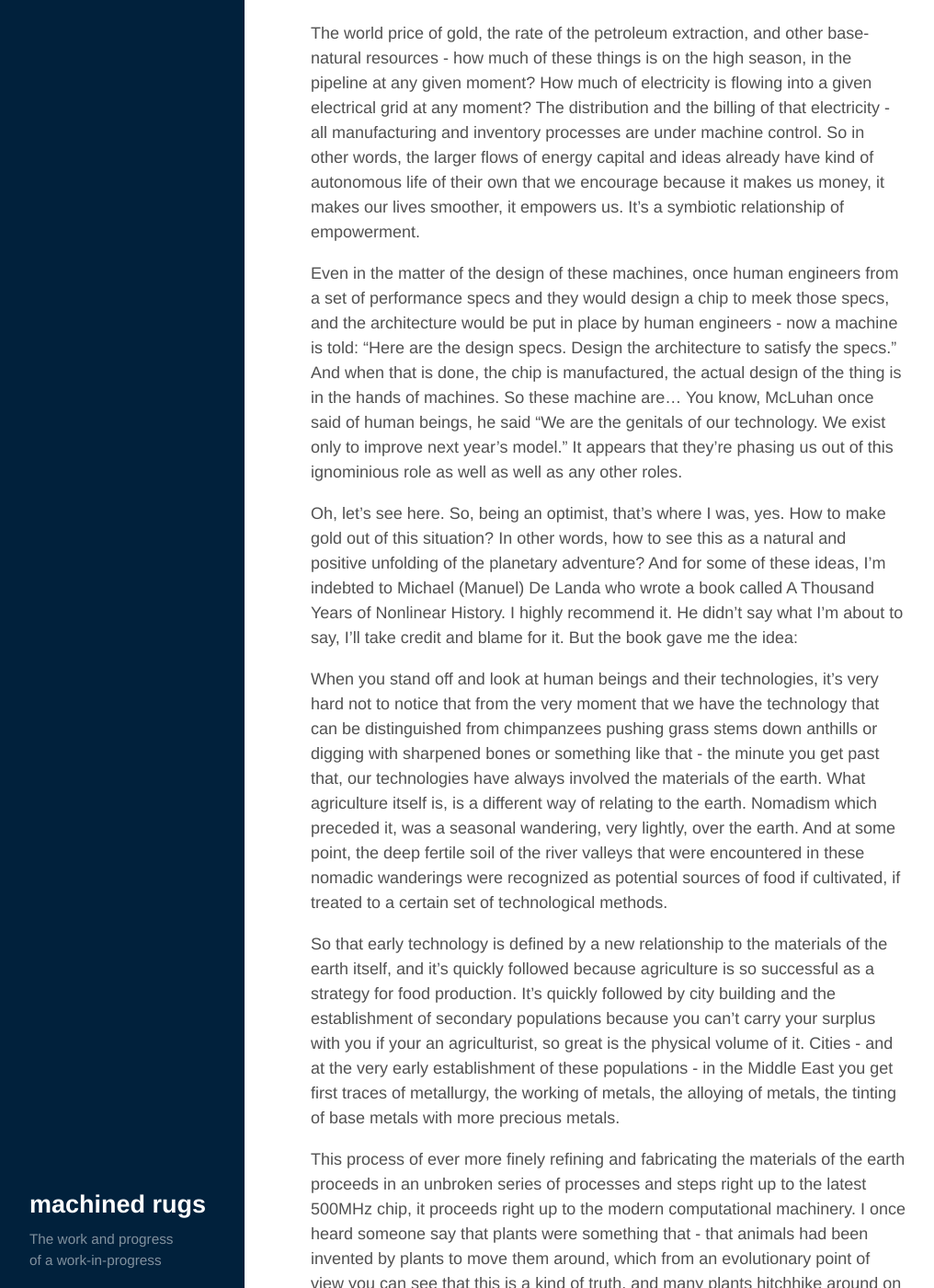
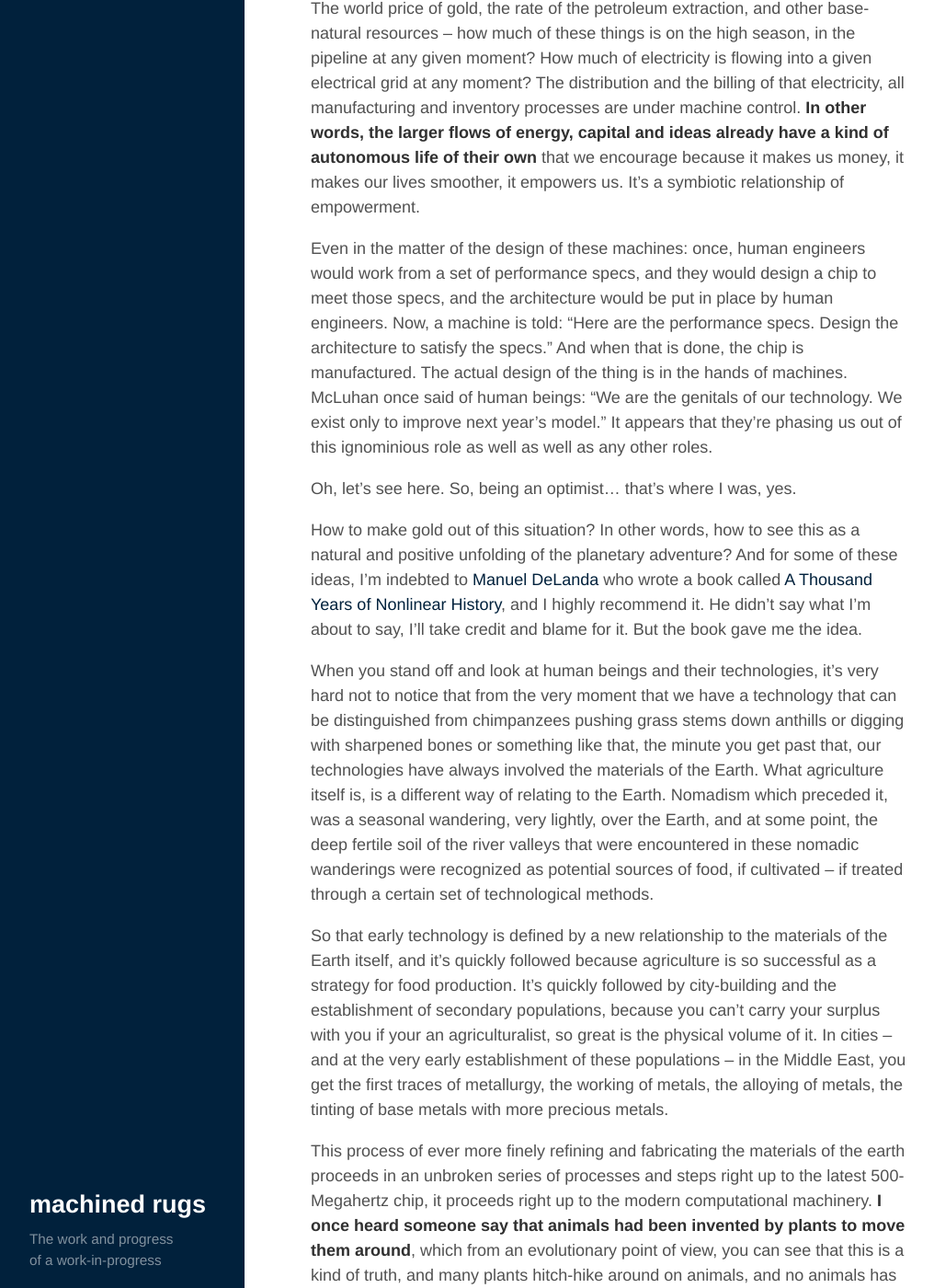
Before and after one commit to erdence/erdence.github.io, a Jekyll site: the page built from _posts/1999-04-27-mckenna-machines.markdown, in a window 1280 px wide and 1400 px high, scrolled down 5976 px. Shown: the whole window at 92% size, without its empty margins (4-1020 px from the left). Built offline with Jekyll 4.4.1, drawn with Linux system fonts in a browser that asks for light colours; some of the changed text lies outside the part shown.

Commit message:
Update 1999-04-27-mckenna-machines.markdown

```diff
--- a/_posts/1999-04-27-mckenna-machines.markdown
+++ b/_posts/1999-04-27-mckenna-machines.markdown
@@ -39,7 +39,7 @@
 
 This is why I proposed in a book of mine called [The Archaic Revival](http://amzn.com/0062506137), the idea that the values of the archaic, of the high-paleolithic values of community, ecstasy, relating to life through rhythm, dance, ritual, intoxication, that these values which seem so archaic are in fact destined to play a major role in the future as print fades. Print, just a convulsive 500-year episode in the western mind that opened that narrow window that permitted the rise of modern science, modern mathematical approaches to the analysis of nature, and then **obliterated its own platform**, it's own raison d'être by allowing the growth, the emergence of the electronic technologies.
 
-My sort of supposition about all of this, I'm not an apocalyptarian or a pessimist -- I may be an apocalyptarian, I'm not a pessimist -- I think this is all very good. Obviously, continuing to run western civilization on the (operating system](https://en.wikipedia.org/wiki/Operating_system) inherited from print produces various form of political and cultural schizophrenia, which allowed to to run unchecked would become fatal, would create cascades of chaos and political destabilization that would become uncontrollable.
+My sort of supposition about all of this, I'm not an apocalyptarian or a pessimist -- I may be an apocalyptarian, I'm not a pessimist -- I think this is all very good. Obviously, continuing to run western civilization on the [operating system](https://en.wikipedia.org/wiki/Operating_system) inherited from print produces various form of political and cultural schizophrenia, which allowed to to run unchecked would become fatal, would create cascades of chaos and political destabilization that would become uncontrollable.
 
 Governments resist change. Governments cling to technologies and social formulas that are already tried and true. In that sense, then, all governments are incredibly anti-progressive forces. Again, the image from McLuhan of someone driving into the future using only the rear view mirror.
 
@@ -55,27 +55,29 @@
 
 In a way, we have come into a kind of post-cultural phase. **All culture is dissolving in the face of the drug-like nature of the future**. Its music, its design, indeed the very people who will inhabit it appear to be the most switched-on, the most chance-taking, the most alive of the entire tribe. People who feel the beat, people who are not afraid to take chances, [people for whom these technologies have always been very natural](https://en.wikipedia.org/wiki/Digital_native).
 
-Machines are central to the new capitalism, the information transforming technologies. In fact, one of the strange things that is happening is: Every move we now make in relationship to the new technologies redefines them at the very boundaries where their own developmental impetus would lead them toward a kind of independence. In other words, we talk about artificial intelligence, we talk about the possibility of an AI coming into existence, but we do not really understand to what degree this is already true of our circumstance. In other words, how much of society is already homeostaticly regulated by machines that are ultimately under human control, but practically speaking, are almost never meddled with?
+Machines are central to the new capitalism, the information-transforming technologies. In fact, one of the strange things that is happening, is that very move we now make in relationship to the new technologies redefines them at the very boundaries where their own developmental impetus would lead them toward a kind of independence. In other words, we talk about artificial intelligence, we talk about the possibility of an AI coming into existence, but we do not really understand to what degree this is already true of our circumstance. In other words, how much of society is already [homeostatically](https://en.wikipedia.org/wiki/Homeostasis) regulated by machines that are ultimately under human control, but practically speaking, are almost never meddled with?
 
-The world price of gold, the rate of the petroleum extraction, and other base-natural resources - how much of these things is on the high season, in the pipeline at any given moment? How much of electricity is flowing into a given electrical grid at any moment? The distribution and the billing of that electricity - all manufacturing and inventory processes are under machine control. So in other words, the larger flows of energy capital and ideas already have kind of autonomous life of their own that we encourage because it makes us money, it makes our lives smoother, it empowers us. It's a symbiotic relationship of empowerment.
+The world price of gold, the rate of the petroleum extraction, and other base-natural resources -- how much of these things is on the high season, in the pipeline at any given moment? How much of electricity is flowing into a given electrical grid at any moment? The distribution and the billing of that electricity, all manufacturing and inventory processes are under machine control. **In other words, the larger flows of energy, capital and ideas already have a kind of autonomous life of their own** that we encourage because it makes us money, it makes our lives smoother, it empowers us. It's a symbiotic relationship of empowerment.
 
-Even in the matter of the design of these machines, once human engineers from a set of performance specs and they would design a chip to meek those specs, and the architecture would be put in place by human engineers - now a machine is told: "Here are the design specs. Design the architecture to satisfy the specs." And when that is done, the chip is manufactured, the actual design of the thing is in the hands of machines. So these machine are... You know, McLuhan once said of human beings, he said "We are the genitals of our technology. We exist only to improve next year's model." It appears that they're phasing us out of this ignominious role as well as well as any other roles.
+Even in the matter of the design of these machines: once, human engineers would work from a set of performance specs, and they would design a chip to meet those specs, and the architecture would be put in place by human engineers. Now, a machine is told: "Here are the performance specs. Design the architecture to satisfy the specs." And when that is done, the chip is manufactured. The actual design of the thing is in the hands of machines. McLuhan once said of human beings: "We are the genitals of our technology. We exist only to improve next year's model." It appears that they're phasing us out of this ignominious role as well as well as any other roles.
 
-Oh, let's see here. So, being an optimist, that's where I was, yes. How to make gold out of this situation? In other words, how to see this as a natural and positive unfolding of the planetary adventure? And for some of these ideas, I'm indebted to Michael (Manuel) De Landa who wrote a book called A Thousand Years of Nonlinear History. I highly recommend it. He didn't say what I'm about to say, I'll take credit and blame for it. But the book gave me the idea:
+Oh, let's see here. So, being an optimist... that's where I was, yes.
 
-When you stand off and look at human beings and their technologies, it's very hard not to notice that from the very moment that we have the technology that can be distinguished from chimpanzees pushing grass stems down anthills or digging with sharpened bones or something like that - the minute you get past that, our technologies have always involved the materials of the earth. What agriculture itself is, is a different way of relating to the earth. Nomadism which preceded it, was a seasonal wandering, very lightly, over the earth. And at some point, the deep fertile soil of the river valleys that were encountered in these nomadic wanderings were recognized as potential sources of food if cultivated, if treated to a certain set of technological methods.
+How to make gold out of this situation? In other words, how to see this as a natural and positive unfolding of the planetary adventure? And for some of these ideas, I'm indebted to [Manuel DeLanda](https://en.wikipedia.org/wiki/Manuel_DeLanda) who wrote a book called [A Thousand Years of Nonlinear History](http://amzn.com/0942299329), and I highly recommend it. He didn't say what I'm about to say, I'll take credit and blame for it. But the book gave me the idea.
 
-So that early technology is defined by a new relationship to the materials of the earth itself, and it's quickly followed because agriculture is so successful as a strategy for food production. It's quickly followed by city building and the establishment of secondary populations because you can't carry your surplus with you if your an agriculturist, so great is the physical volume of it. Cities - and at the very early establishment of these populations - in the Middle East you get first traces of metallurgy, the working of metals, the alloying of metals, the tinting of base metals with more precious metals.
+When you stand off and look at human beings and their technologies, it's very hard not to notice that from the very moment that we have a technology that can be distinguished from chimpanzees pushing grass stems down anthills or digging with sharpened bones or something like that, the minute you get past that, our technologies have always involved the materials of the Earth. What agriculture itself is, is a different way of relating to the Earth. Nomadism which preceded it, was a seasonal wandering, very lightly, over the Earth, and at some point, the deep fertile soil of the river valleys that were encountered in these nomadic wanderings were recognized as potential sources of food, if cultivated -- if treated through a certain set of technological methods.
 
-This process of ever more finely refining and fabricating the materials of the earth proceeds in an unbroken series of processes and steps right up to the latest 500MHz chip, it proceeds right up to the modern computational machinery. I once heard someone say that plants were something that - that animals had been invented by plants to move them around, which from an evolutionary point of view you can see that this is a kind of truth, and many plants hitchhike around on animals, and no animals has been more prolific in the spreading of plants than the animal. We call it ecosystemic disruption, but what it really is is ecosystemic homogenization.
+So that early technology is defined by a new relationship to the materials of the Earth itself, and it's quickly followed because agriculture is so successful as a strategy for food production. It's quickly followed by city-building and the establishment of secondary populations, because you can't carry your surplus with you if your an agriculturalist, so great is the physical volume of it. In cities -- and at the very early establishment of these populations -- in the Middle East, you get the first traces of metallurgy, the working of metals, the alloying of metals, the tinting of base metals with more precious metals.
 
-I live in Hawaii for example. 80 percent of the plants in Hawaii are now introduced species. Almost none of the plants that were pre-conquest on the Western coast of North America exist anymore. They have been supplanted by much tougher, more tightly evolved Mediterranean plants that have known the presence of grazing animals for millenia. So these flora are constantly being changed, human beings move plants around.
+This process of ever more finely refining and fabricating the materials of the earth proceeds in an unbroken series of processes and steps right up to the latest 500-Megahertz chip, it proceeds right up to the modern computational machinery. **I once heard someone say that animals had been invented by plants to move them around**, which from an evolutionary point of view, you can see that this is a kind of truth, and many plants hitch-hike around on animals, and no animals has been more prolific in the spreading of plants than the human animal. We call it ecosystemic disruption, but what it really is is ecosystemic homogenization.
 
-With that perspective then, it seems to me the earth's strategy for its own salvation is through machines and human beings are a kind of intermediary catalytic step in the rarefaction of the earth. The earth is involved in a kind of alchemical sublimation of itself into a higher state of morphogenic order. And that these machines that we build are actually the means by which the earth itself is growing conscious.
+I live in Hawaii, for example. 80 percent of the plants in Hawaii are now introduced species. Almost none of the plants that were pre-conquest on the Western coast of North America exist anymore. They have been supplanted by much tougher, more tightly-evolved Mediterranean plants that had known the presence of grazing animals for millenia. These flora are constantly being changed, human beings move plants around.
 
-You know, if you study embryology, you know that the final ramification, the final spread and thinning out of the nervous system happens very suddenly at the end of fetal development. I don't know if you've been paying attention, but in the last 10, 12 years or so a very profound change has crept over our household appliances - they've become telepathic.
+With that perspective then, **it seems to me that the Earth's strategy for its own salvation is through machines, and human beings are a kind of intermediary catalytic step in the rarefaction of the Earth**. The Earth is involved in a kind of alchemical sublimation of itself into a higher state of morphogenic order, and that **[these machines that we build are actually the means by which the Earth itself is growing conscious](https://twitter.com/elonmusk/status/496012177103663104)**.
 
-So while we were arguing about the implications of the internet for e-commerce or what have you, all of these passive machines previously used for playing Pong and word processing, became subsets of a planetary node of information that has never turned off, that endlessly whispers to itself on the backchannels, that is endlessly monitoring and being inputted data from the human world. And we should know because upon attempt to the development of all this technology, chaos theory, non-equilibrium thermodynamics, the work of (??? 33:20) and Ralph Abraham and Stuart Kauffman - all these people who worked in complexity theory and perturbation of large scale dissipative structures, these people have secured that complex systems spontaneously mutate to higher states of order.
+You know, if you study embryology, you know that the final ramification, the final spread and thinning out of the nervous system happens very suddenly at the end of fetal development. I don't know if you've been paying attention, but in the last ten, twelve years or so a very profound change has crept over our household appliances: they've become telepathic.
+
+So while we were arguing about the implications of the internet for e-commerce or what have you, all of these passive machines previously used for playing Pong and word-processing, became subsets of a planetary node of information that is never turned off, that endlessly whispers to itself on the backchannels, that is endlessly monitoring and being inputted data from the human world. We should know, because concomintant to the development of all this technology -- [chaos theory](https://en.wikipedia.org/wiki/Chaos_theory), [non-equilibrium thermodynamics](https://en.wikipedia.org/wiki/Non-equilibrium_thermodynamics), the work of [Erich Jantsch](https://en.wikipedia.org/wiki/Erich_Jantsch) and [Ilya Prigogine](https://en.wikipedia.org/wiki/Ilya_Prigogine) and [Ralph Abraham](https://en.wikipedia.org/wiki/Ralph_Abraham) and [Stuart Kauffman](https://en.wikipedia.org/wiki/Stuart_Kauffman) -- all these people who worked in [complexity theory](https://en.wikipedia.org/wiki/Complexity_theory) and perturbation of [large scale dissipative structures](https://en.wikipedia.org/wiki/Ilya_Prigogine#Dissipative_structures_theory), these people have secured that [complex systems spontaneously mutate to higher states of order](https://en.wikipedia.org/wiki/Self-organization).
 
 This is counterintuitive if you're running physics 19th century style as your OS, but if you're actually keeping up with what's going on, there's nothing miraculous about this. All kinds of complex systems spontaneously mutate to higher states of order. What it really means is that we are in the process of birthing some kind of strange companion.
 
```
